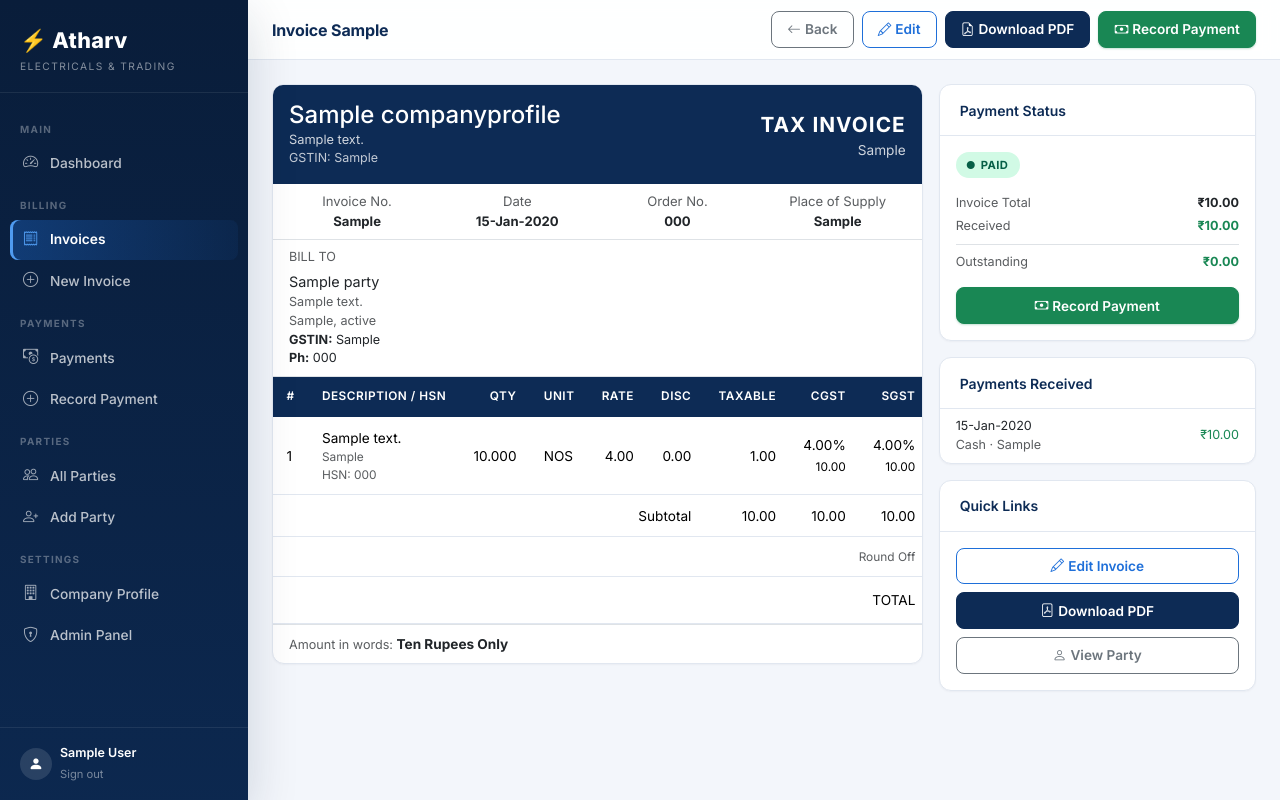
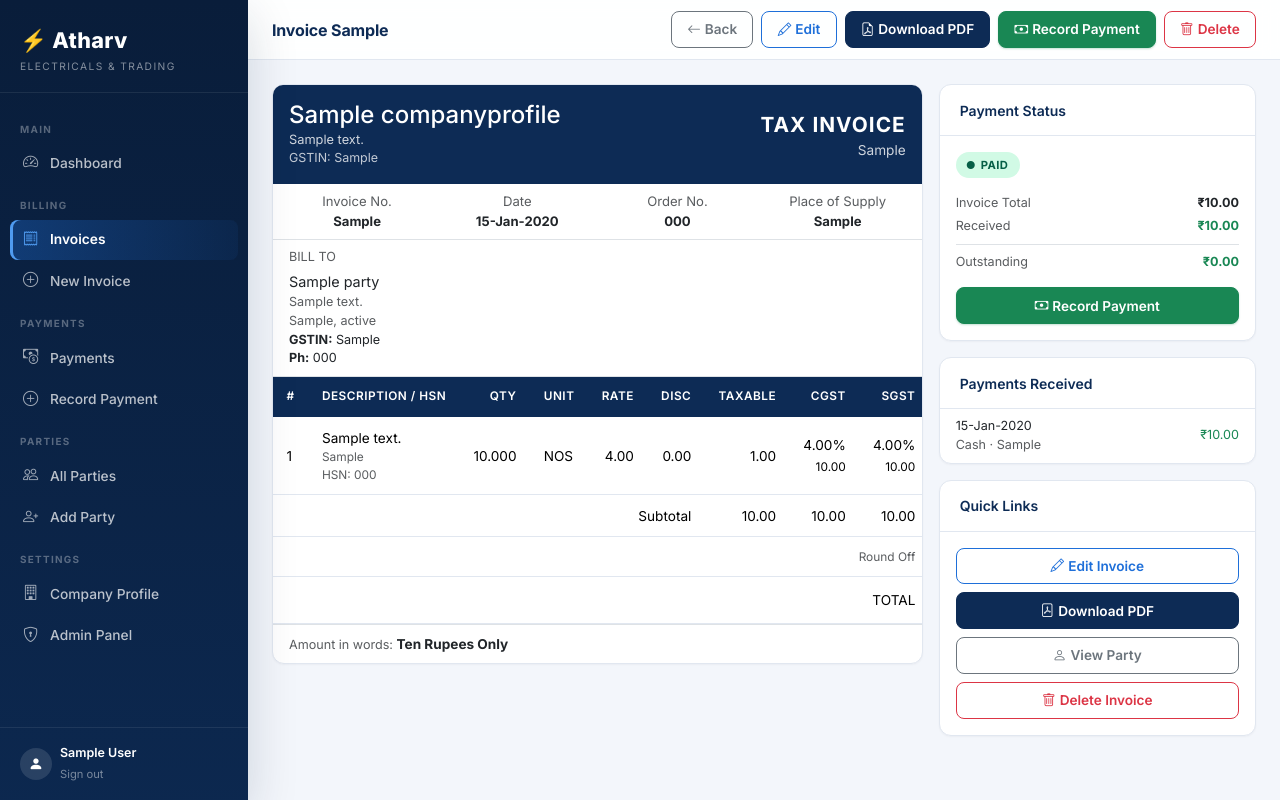
Before and after one commit to atharvelectricals05-art/invoice-bill, a Django app: page /invoices/1/ in a window 1280 px wide. Run offline with Django 5.2, Linux system fonts and the light colour scheme; a user stored in the database is signed in; tables that the repository leaves empty hold one stand-in row (values such as "Sample post").

Commit message:
Add invoice delete feature
- New invoice_delete view (POST-only, login-required) with a confirm
  dialog before deleting, wired into the invoice list row actions, the
  detail page topbar, and the Quick Links card
- Deleting an invoice cascades to its line items; any payments recorded
  against it are kept and become unassigned "advance" payments rather
  than being deleted, preserving money-received history
- Dashboard/list/party totals recompute from the database on every
  request already, so the deletion is reflected everywhere immediately

```diff
--- a/billing/urls.py
+++ b/billing/urls.py
@@ -18,6 +18,7 @@ urlpatterns = [
     path('invoices/create/', views.invoice_create, name='invoice_create'),
     path('invoices/<int:pk>/', views.invoice_detail, name='invoice_detail'),
     path('invoices/<int:pk>/edit/', views.invoice_edit, name='invoice_edit'),
+    path('invoices/<int:pk>/delete/', views.invoice_delete, name='invoice_delete'),
     path('invoices/<int:pk>/pdf/', views.invoice_pdf, name='invoice_pdf'),
 
     # Payments
--- a/billing/views.py
+++ b/billing/views.py
@@ -14,6 +14,7 @@ from django.db.models.functions import Coalesce
 from django.http import HttpResponse, JsonResponse
 from django.shortcuts import get_object_or_404, redirect, render
 from django.utils import timezone
+from django.views.decorators.http import require_POST
 from django.core.paginator import Paginator
 from django.views.generic import (
     ListView, DetailView, CreateView, UpdateView, View,
@@ -271,6 +272,16 @@ def invoice_detail(request, pk):
 
 
 @login_required
+@require_POST
+def invoice_delete(request, pk):
+    invoice = get_object_or_404(Invoice, pk=pk)
+    invoice_no = invoice.invoice_no
+    invoice.delete()
+    messages.success(request, f'Invoice {invoice_no} deleted.')
+    return redirect('billing:invoice_list')
+
+
+@login_required
 @transaction.atomic
 def invoice_create(request):
     if request.method == 'POST':
--- a/templates/billing/invoice_detail.html
+++ b/templates/billing/invoice_detail.html
@@ -17,6 +17,14 @@
 <a href="{% url 'billing:payment_create' %}?invoice={{ invoice.pk }}" class="btn btn-sm btn-success">
   <i class="bi bi-cash me-1"></i>Record Payment
 </a>
+<form method="post" action="{% url 'billing:invoice_delete' invoice.pk %}" class="d-inline"
+      data-no-progress
+      onsubmit="return confirm('Delete invoice {{ invoice.invoice_no }}? This cannot be undone.');">
+  {% csrf_token %}
+  <button type="submit" class="btn btn-sm btn-outline-danger">
+    <i class="bi bi-trash me-1"></i>Delete
+  </button>
+</form>
 {% endblock %}
 
 {% block content %}
@@ -205,6 +213,14 @@
         <a href="{% url 'billing:party_detail' invoice.party.pk %}" class="btn btn-outline-secondary btn-sm">
           <i class="bi bi-person me-1"></i>View Party
         </a>
+        <form method="post" action="{% url 'billing:invoice_delete' invoice.pk %}"
+              data-no-progress
+              onsubmit="return confirm('Delete invoice {{ invoice.invoice_no }}? This cannot be undone.');">
+          {% csrf_token %}
+          <button type="submit" class="btn btn-outline-danger btn-sm w-100">
+            <i class="bi bi-trash me-1"></i>Delete Invoice
+          </button>
+        </form>
       </div>
     </div>
   </div>
```
Also changed, not shown: templates/billing/invoice_list.html (+9 -1 lines).
